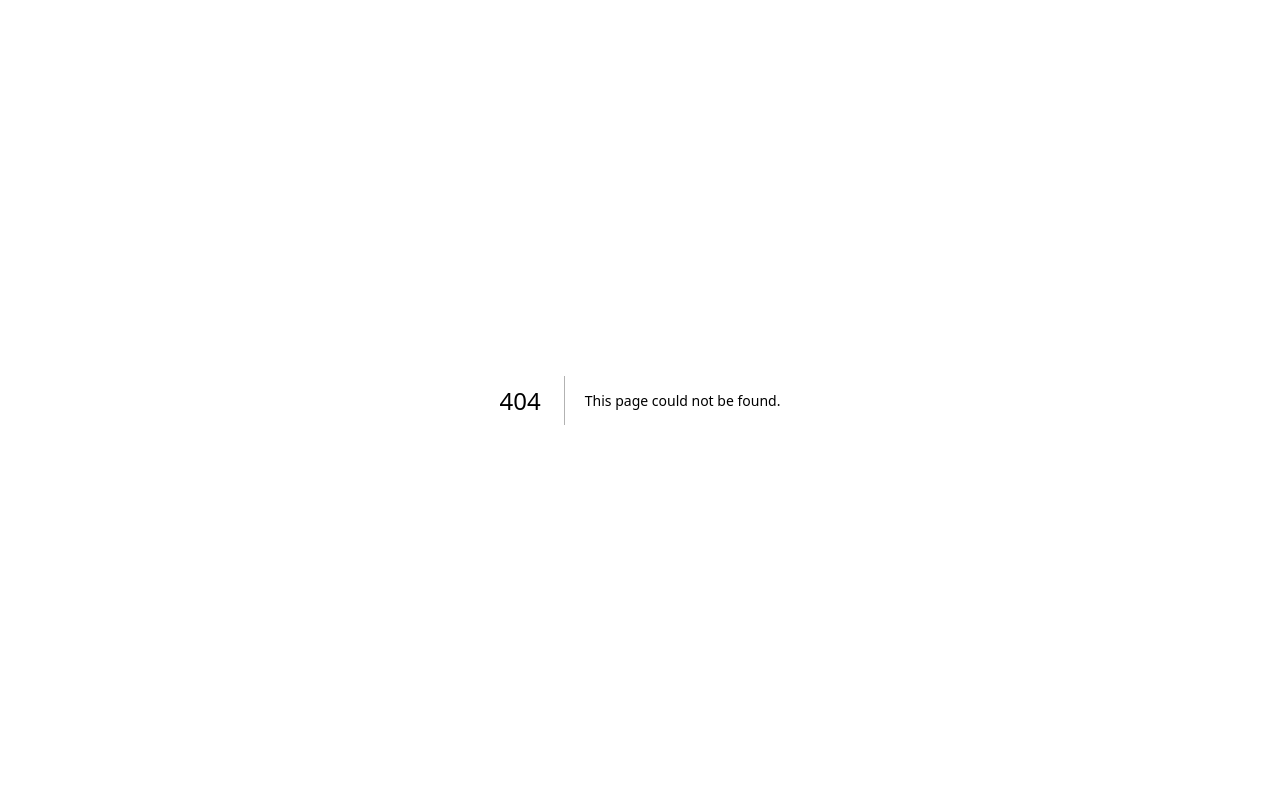
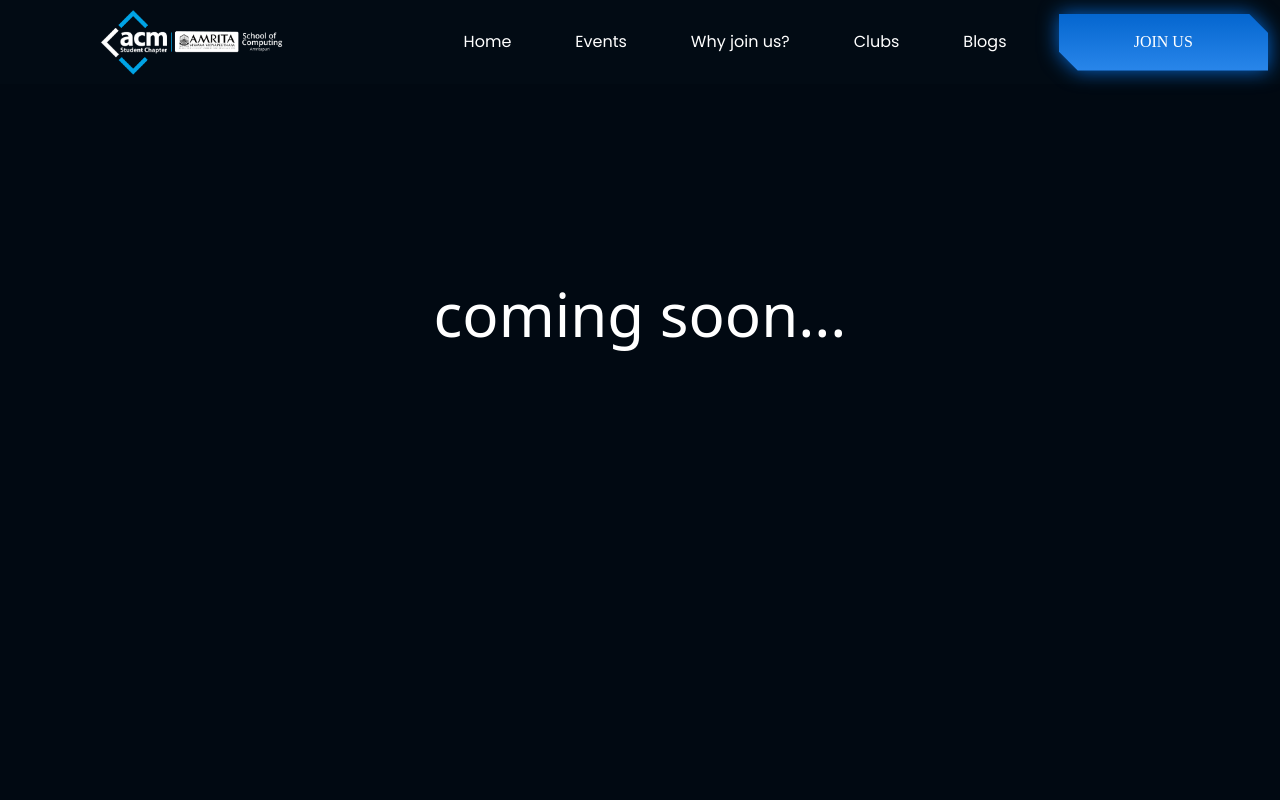
Before and after one commit to ADITHYASNAIR2021/acm-official-website, a Next.js app: page /blog in a window 1280 px wide. Before the commit this address had no page. Shown: the top 800 px of the page. Built offline with nearby package versions, Linux system fonts and the light colour scheme; a web font is replaced by a local one.

Commit message:
Added Feature #25 Blog page

```diff
--- a/components/Navbar.js
+++ b/components/Navbar.js
@@ -68,7 +68,7 @@
                             Clubs
                         </Link>
                         <Link
-                            href="/"
+                            href="/blog"
                             className="lg:inline-flex lg:w-auto w-full px-3 py-2 font-Poppins rounded text-white items-center justify-center hover:text-rose-700"
                         >
                             Blogs
--- /dev/null
+++ b/pages/blog.js
@@ -0,0 +1,21 @@
+import React from "react";
+import Head from "next/head";
+import { Navbar } from "../components/Navbar";
+import Footer from "../components/Footer";
+
+const blog = () => {
+  return (
+    <>
+      <Head>
+        <title>Blog </title>
+      </Head>
+      <Navbar />
+      <div className="h-screen bg-[#010912]">
+        <h1 className="text-center text-6xl text-white py-[200px]">coming soon...</h1>
+      </div>
+      <Footer />
+    </>
+  );
+};
+
+export default blog;
```
